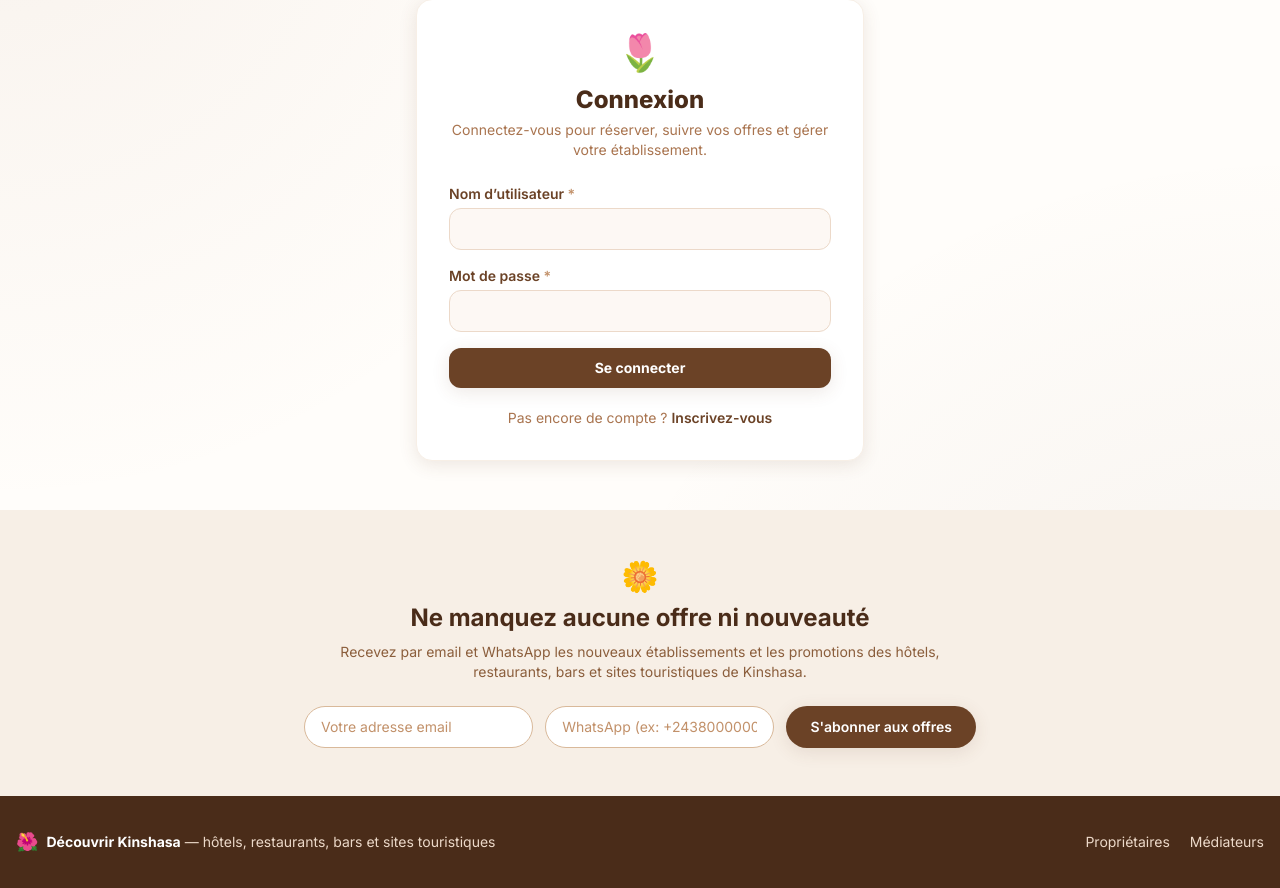
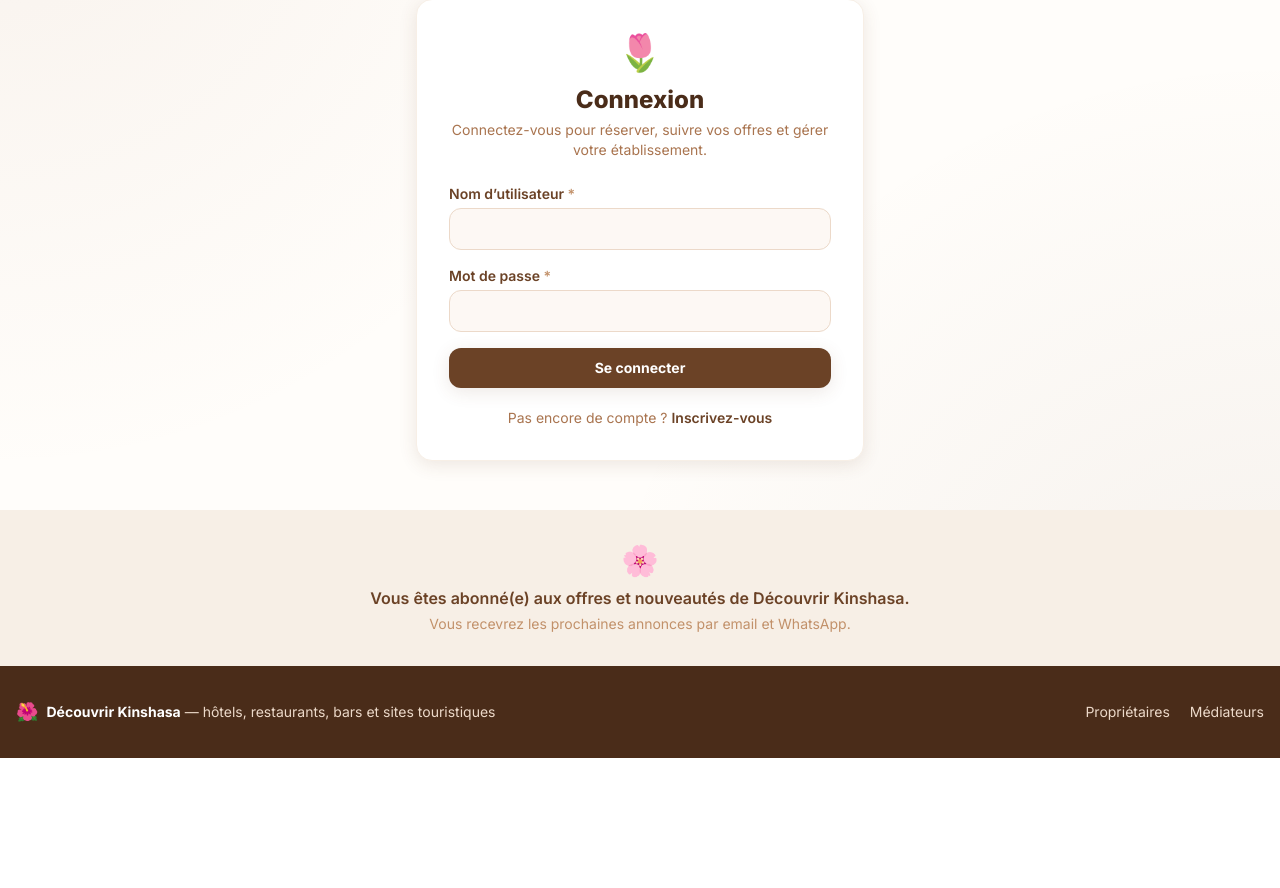
Before and after one commit to MinatoMasamba/all_site, a Django app: page /comptes/connexion/ in a window 1280 px wide. Shown: the part 154-1042 px from the top of the page. After the commit the page ends 912 px from the top, so only its background shows below. Run offline with Django 5.2, Linux system fonts and the light colour scheme; a user stored in the database is signed in; tables that the repository leaves empty hold one stand-in row (values such as "Sample post"); some libraries are stand-ins or nearby versions.

Commit message:
Masque le formulaire newsletter si l'utilisateur est déjà abonné
Nouveau context processor `notifications.context_processors.abonnement_status`
qui injecte `est_abonne` dans tous les gabarits. Pour les utilisateurs
connectés, vérifie leur email dans AbonnementNewsletter ; pour les
visiteurs anonymes, lit un flag de session posé après soumission réussie.
Le bandeau affiche alors un message de confirmation à la place du formulaire.

https://claude.ai/code/session_01DxZSLc6WRLUKm72fhJ2j56

```diff
--- a/kinshasa_tourisme/settings.py
+++ b/kinshasa_tourisme/settings.py
@@ -77,6 +77,7 @@ TEMPLATES = [
                 "django.template.context_processors.request",
                 "django.contrib.auth.context_processors.auth",
                 "django.contrib.messages.context_processors.messages",
+                "notifications.context_processors.abonnement_status",
             ],
         },
     },
--- /dev/null
+++ b/notifications/context_processors.py
@@ -0,0 +1,19 @@
+from .models import AbonnementNewsletter
+
+
+def abonnement_status(request):
+    """
+    Injecte `est_abonne` dans tous les gabarits pour masquer le bandeau
+    newsletter si l'utilisateur est déjà abonné.
+
+    Logique :
+    - Utilisateur connecté  → vérifie son email dans AbonnementNewsletter
+    - Visiteur anonyme      → vérifie le flag de session posé après soumission
+    """
+    if request.user.is_authenticated and request.user.email:
+        est_abonne = AbonnementNewsletter.objects.filter(
+            email=request.user.email, actif=True
+        ).exists()
+    else:
+        est_abonne = bool(request.session.get("newsletter_abonne"))
+    return {"est_abonne": est_abonne}
--- a/notifications/views.py
+++ b/notifications/views.py
@@ -13,6 +13,7 @@ def abonnement(request):
         form = AbonnementNewsletterForm(request.POST)
         if form.is_valid():
             form.save()
+            request.session["newsletter_abonne"] = True
             messages.success(
                 request,
                 "Merci ! Vous recevrez désormais les offres et nouveautés des "
--- a/templates/base.html
+++ b/templates/base.html
@@ -133,6 +133,15 @@
     </main>
 
     <!-- ===== NEWSLETTER ===== -->
+    {% if est_abonne %}
+        <section class="bg-brun-100 py-8 px-4">
+            <div class="max-w-2xl mx-auto text-center">
+                <p class="text-3xl mb-2">🌸</p>
+                <p class="text-brun-700 font-semibold text-base">Vous êtes abonné(e) aux offres et nouveautés de Découvrir Kinshasa.</p>
+                <p class="text-brun-400 text-sm mt-1">Vous recevrez les prochaines annonces par email et WhatsApp.</p>
+            </div>
+        </section>
+    {% else %}
         <section class="bg-brun-100 py-12 px-4">
             <div class="max-w-2xl mx-auto text-center">
                 <p class="text-3xl mb-2">🌼</p>
@@ -150,6 +159,7 @@
                 </form>
             </div>
         </section>
+    {% endif %}
 
     <!-- ===== FOOTER ===== -->
     <footer class="bg-brun-800 text-brun-200 py-8 px-4">
```
Lines whose indentation alone changed are shown as unchanged.
